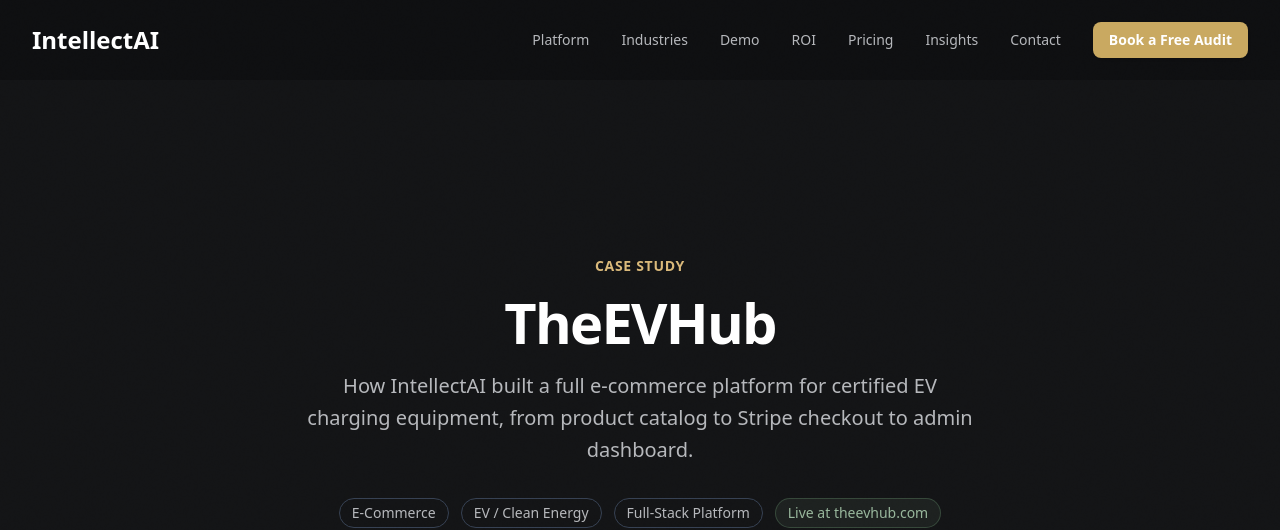
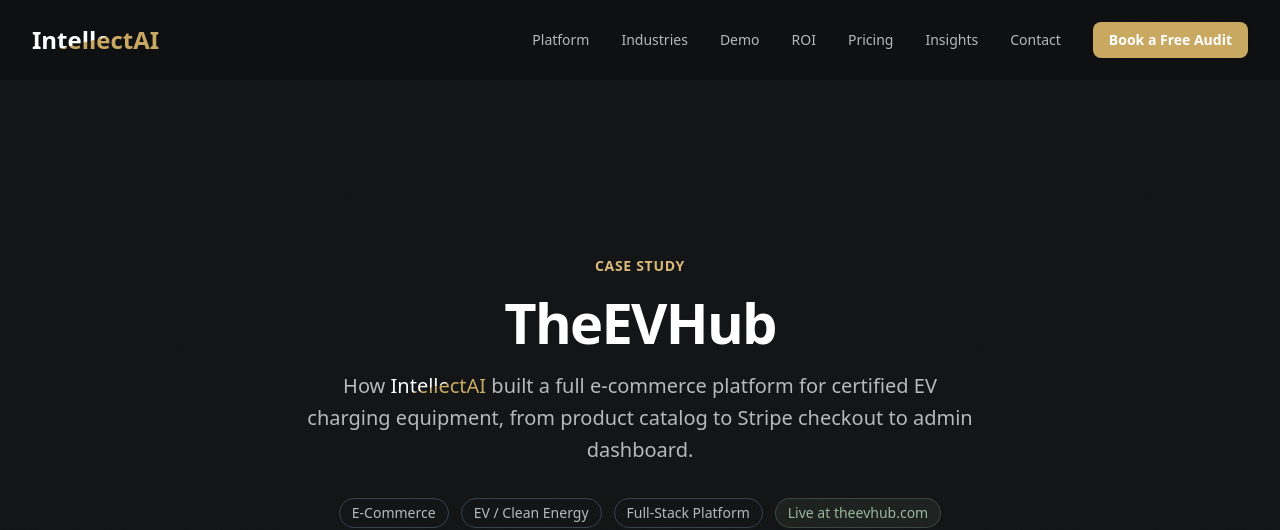
Before and after one commit to aarifmms/intellectai-website, a Next.js app: page /case-study/evhub in a window 1280 px wide. Shown: the top 530 px of the page. Built offline with nearby package versions, Linux system fonts and the light colour scheme.

Commit message:
Diagonal half-white/half-gold BrandName component across all pages
Co-Authored-By: Claude Opus 4.7 <noreply@anthropic.com>

```diff
--- a/src/app/case-study/evhub/page.tsx
+++ b/src/app/case-study/evhub/page.tsx
@@ -1,6 +1,7 @@
 import type { Metadata } from "next";
 import Header from "@/components/layout/Header";
 import Footer from "@/components/layout/Footer";
+import BrandName from "@/components/ui/BrandName";
 
 export const metadata: Metadata = {
   title: "Case Study: TheEVHub | IntellectAI",
@@ -116,7 +117,7 @@ export default function EVHubCaseStudyPage() {
                 TheEVHub
               </h1>
               <p className="mx-auto mt-4 max-w-2xl text-lg leading-[1.6] text-[#B6B8BC] md:text-xl">
-                How IntellectAI built a full e-commerce platform for certified EV
+                How <BrandName className="text-lg md:text-xl leading-[1.6]" /> built a full e-commerce platform for certified EV
                 charging equipment, from product catalog to Stripe checkout to
                 admin dashboard.
               </p>
--- a/src/app/case-study/keyblind/page.tsx
+++ b/src/app/case-study/keyblind/page.tsx
@@ -1,6 +1,7 @@
 import type { Metadata } from "next";
 import Header from "@/components/layout/Header";
 import Footer from "@/components/layout/Footer";
+import BrandName from "@/components/ui/BrandName";
 
 export const metadata: Metadata = {
   title: "Case Study: Keyblind | IntellectAI",
@@ -134,7 +135,7 @@ export default function KeyblindCaseStudyPage() {
                 Keyblind
               </h1>
               <p className="mx-auto mt-4 max-w-2xl text-lg leading-[1.6] text-[#B6B8BC] md:text-xl">
-                How IntellectAI built an encrypted secrets vault with MCP
+                How <BrandName className="text-lg md:text-xl leading-[1.6]" /> built an encrypted secrets vault with MCP
                 integration for AI agents — protecting API keys from leaking
                 to LLM conversations across every major AI editor.
               </p>
--- a/src/app/case-study/page.tsx
+++ b/src/app/case-study/page.tsx
@@ -1,6 +1,7 @@
 import type { Metadata } from "next";
 import Header from "@/components/layout/Header";
 import Footer from "@/components/layout/Footer";
+import BrandName from "@/components/ui/BrandName";
 import { SITE } from "@/lib/constants";
 
 export const metadata: Metadata = {
@@ -113,7 +114,7 @@ export default function CaseStudyPage() {
                 SellerPilotAI
               </h1>
               <p className="mx-auto mt-4 max-w-2xl text-lg leading-[1.6] text-[#B6B8BC] md:text-xl">
-                How IntellectAI built a full AI SaaS product from concept to
+                How <BrandName className="text-lg md:text-xl leading-[1.6]" /> built a full AI SaaS product from concept to
                 launch, proving that agentic AI can replace entire compliance
                 teams.
               </p>
--- a/src/app/popup/page.tsx
+++ b/src/app/popup/page.tsx
@@ -30,7 +30,7 @@ export default function PopupPage() {
             </h1>
             <p className="mb-12 text-center text-lg leading-[1.6] text-[#B6B8BC]">
               Drop your pain points below. We&apos;ll show you what an AI agent
-              can do with them — no slide decks, just results.
+              can do with them. No slide decks, just results.
             </p>
 
             <div
--- a/src/components/layout/Footer.tsx
+++ b/src/components/layout/Footer.tsx
@@ -1,4 +1,5 @@
 import { NAV_LINKS, SITE } from "@/lib/constants";
+import BrandName from "@/components/ui/BrandName";
 
 export default function Footer() {
   return (
@@ -7,7 +8,7 @@ export default function Footer() {
         <div className="grid grid-cols-1 items-start gap-8 md:grid-cols-2 lg:grid-cols-5">
           {/* Logo + Tagline */}
           <div className="lg:col-span-1">
-            <span className="text-xl font-bold text-white">{SITE.name}</span>
+            <BrandName className="text-xl font-bold" />
             <p className="mt-2 text-sm text-[#B6B8BC]">{SITE.tagline}</p>
             <a
               href="/contact"
@@ -122,7 +123,7 @@ export default function Footer() {
       {/* Bottom Bar */}
       <div style={{ backgroundColor: "#050507" }}>
         <div className="mx-auto flex max-w-7xl flex-col items-center justify-between gap-2 px-6 py-4 text-xs text-[#8A8D93] md:flex-row md:px-8">
-          <span>&copy; 2026 {SITE.name}. All rights reserved.</span>
+          <span>&copy; 2026 <BrandName className="text-xs" />. All rights reserved.</span>
           <div className="flex items-center gap-4">
             <a
               href="/privacy"
--- a/src/components/layout/Header.tsx
+++ b/src/components/layout/Header.tsx
@@ -2,7 +2,8 @@
 
 import { useState, useEffect } from "react";
 import Link from "next/link";
-import { NAV_LINKS, SITE } from "@/lib/constants";
+import { NAV_LINKS } from "@/lib/constants";
+import BrandName from "@/components/ui/BrandName";
 
 export default function Header() {
   const [scrolled, setScrolled] = useState(false);
@@ -31,8 +32,8 @@ export default function Header() {
         } transition-all duration-300`}
       >
         <nav className="mx-auto flex h-16 max-w-7xl items-center justify-between px-6 md:h-20 md:px-8">
-          <Link href="/" className="text-xl font-bold text-white md:text-2xl">
-            {SITE.name}
+          <Link href="/" className="text-xl font-bold md:text-2xl">
+            <BrandName className="text-xl font-bold md:text-2xl" />
           </Link>
 
           {/* Desktop Nav */}
--- a/src/components/sections/CaseStudy.tsx
+++ b/src/components/sections/CaseStudy.tsx
@@ -1,6 +1,7 @@
 "use client";
 
 import { CASE_STUDIES } from "@/lib/constants";
+import BrandName from "@/components/ui/BrandName";
 
 export default function CaseStudy() {
   return (
@@ -15,7 +16,7 @@ export default function CaseStudy() {
             We Don&apos;t Just Talk About AI. We Ship It.
           </h2>
           <p className="mx-auto mt-4 max-w-2xl text-lg leading-[1.6] text-[#B6B8BC] md:text-xl">
-            Real products. Real businesses. Built and shipped by IntellectAI.
+            Real products. Real businesses. Built and shipped by <BrandName className="text-lg md:text-xl leading-[1.6]" />.
           </p>
         </div>
 
--- /dev/null
+++ b/src/components/ui/BrandName.tsx
@@ -0,0 +1,15 @@
+export default function BrandName({ className = "" }: { className?: string }) {
+  return (
+    <span
+      className={className}
+      style={{
+        background: "linear-gradient(to bottom right, #FFFFFF 50%, #C9A961 50%)",
+        WebkitBackgroundClip: "text",
+        WebkitTextFillColor: "transparent",
+        backgroundClip: "text",
+      }}
+    >
+      IntellectAI
+    </span>
+  );
+}
--- a/src/components/ui/SloganBar.tsx
+++ b/src/components/ui/SloganBar.tsx
@@ -1,6 +1,7 @@
 "use client";
 
 import { useState } from "react";
+import BrandName from "@/components/ui/BrandName";
 
 const SLOGANS = [
   "We Identify. We Automate. You Scale.",
@@ -21,7 +22,7 @@ export default function SloganBar() {
             {slogan}
           </p>
           <p className="mt-1 text-right text-sm font-medium tracking-wider text-[#8A8D93]">
-            &mdash; IntellectAI
+            &mdash; <BrandName className="text-sm font-medium tracking-wider" />
           </p>
         </div>
       </div>
```
Also changed, not shown: src/components/sections/About.tsx (+4 -3 lines).
